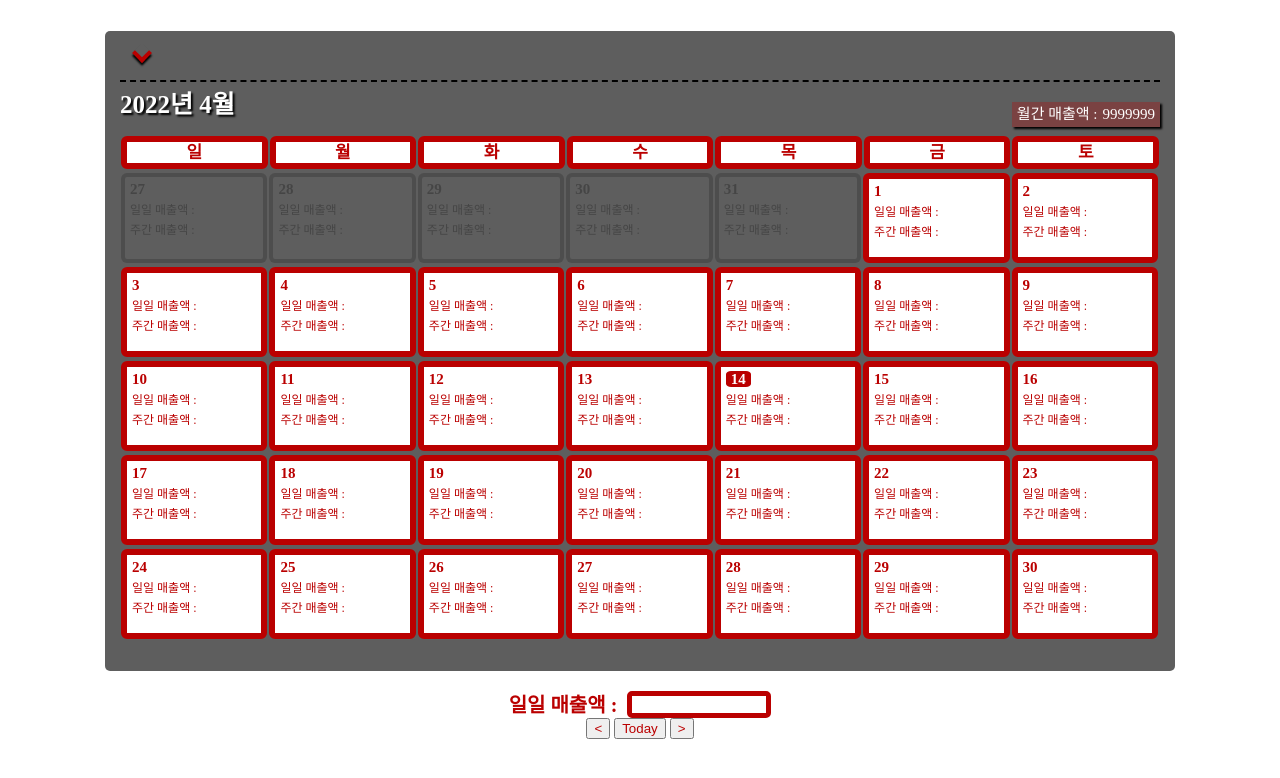
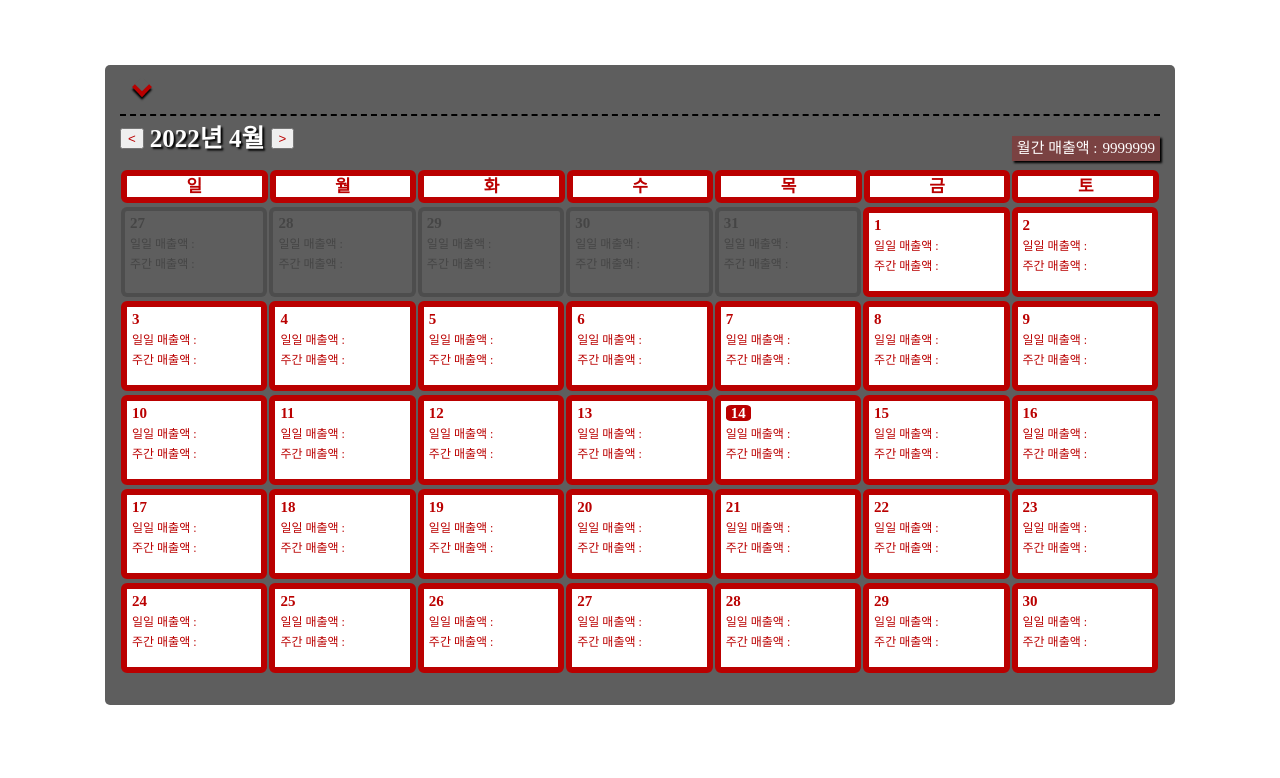
Before and after one commit to song22ee/Dondok-Sales-Management, a Node project: template app/src/views/home/table.ejs in a window 1280 px wide. Shown: the top 778 px of the page. Run offline with Node 20 templates, Linux system fonts and the light colour scheme; the template is opened without the code that fills it, so the values that code supplies are empty; some libraries are stand-ins or nearby versions.

Commit message:
기능::달력nav 버튼 수정 송가현
1. 아래에 있던 nav버튼을 달력 상단으로 이동하였습니다.
2. 달력 헤더 날짜(2022년 4월)를 클릭하면today로 이동하도록 구현 하였습니다.

```diff
--- a/app/package.json
+++ b/app/package.json
@@ -2,7 +2,7 @@
   "dependencies": {
     "body-parser": "^1.19.2",
     "dotenv": "^16.0.0",
-    "ejs": "^3.1.6",
+    "ejs": "^3.0.2",
     "eslint-config-prettier": "^8.5.0",
     "eslint-plugin-prettier": "^4.0.0",
     "express": "^4.17.3",
@@ -20,8 +20,8 @@
     "@typescript-eslint/parser": "^5.13.0",
     "eslint": "^8.10.0",
     "eslint-config-google": "^0.14.0",
-    "typescript": "^4.6.2",
-    "prettier": "^2.5.1"
+    "prettier": "^2.5.1",
+    "typescript": "^4.6.2"
   },
   "name": "dondok-sales-management",
   "version": "1.0.0",
--- a/app/src/public/css/home/style.css
+++ b/app/src/public/css/home/style.css
@@ -87,6 +87,11 @@ body {
   padding: 10px 0;
 }
 
+.nav{
+  display: flex;
+  align-items: center;
+}
+
 .year-month {
   font-size: 25px;
   font-weight: 900;
@@ -94,6 +99,7 @@ body {
   text-shadow: 2px 2px 2px black;
   position: relative;
   top: 0px;
+  margin: 0 6px;
 }
 
 .returns span {
--- a/app/src/views/home/table.ejs
+++ b/app/src/views/home/table.ejs
@@ -18,14 +18,21 @@
 
             <div class="dondok">
                 <div class="select-box">
-                    <span><%= user %></span>
+                    <span>
+                        <%= user %>
+                    </span>
                     <!--<i class="fas fa-angle-down fa-2x"></i>-->
                     <div class="arrow-down"></div>
                 </div>
             </div>
 
             <div class="calendar-header">
-                <div class="year-month"></div>
+                <div class="nav">
+                    <button class="nav-btn go-prev" onclick="prevMonth()">&lt;</button>
+                    <div class="year-month" onclick="goToday()"></div>
+                    <button class="nav-btn go-next" onclick="nextMonth()">&gt;</button>
+                </div>
+
                 <div class="calendar-header__monthly-returns returns">
                     <div class="monthly-returns">
                         <span class="monthly-returns__title">월간 매출액 : </span>
@@ -73,18 +80,14 @@
 
         </div>
 
-        <div class="input-section">
+        <!-- <div class="input-section">
             <div class="input-box">
                 <span>일일 매출액 :</span>
                 <input type="text" />
             </div>
-        </div>
+        </div> -->
 
-        <div class="nav">
-            <button class="nav-btn go-prev" onclick="prevMonth()">&lt;</button>
-            <button class="nav-btn go-today" onclick="goToday()">Today</button>
-            <button class="nav-btn go-next" onclick="nextMonth()">&gt;</button>
-        </div>
+
     </section>
 
 
```
Also changed, not shown: 1 other file.
